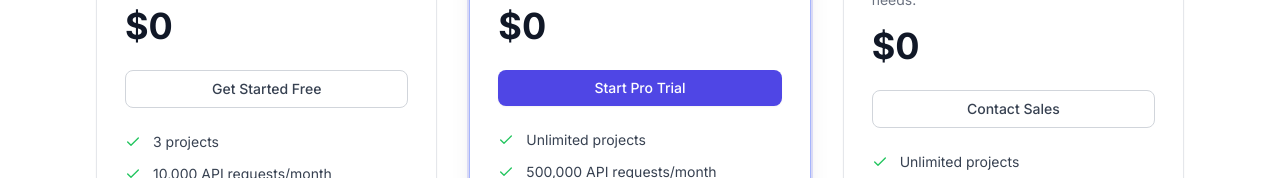
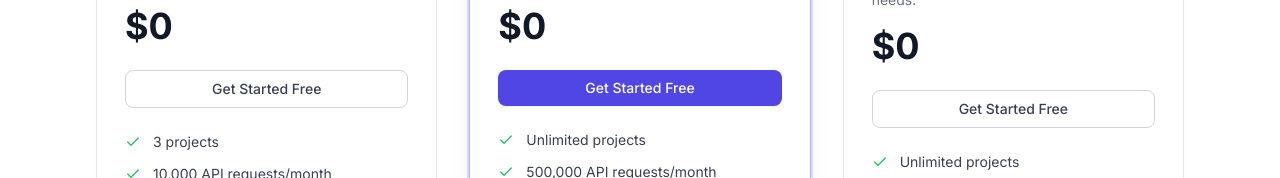
Before and after one commit to samiya829/nexastack-frontend, a Next.js app: page /pricing in a window 1280 px wide. Shown: the part 507-685 px from the top of the page. Built offline with nearby package versions, Linux system fonts and the light colour scheme.

Commit message:
Update Pro and Enterprise CTA to Get Started Free

```diff
--- a/src/app/pricing/page.tsx
+++ b/src/app/pricing/page.tsx
@@ -35,9 +35,9 @@ const plans = [
     name: 'Pro',
     description: 'For professionals and growing teams.',
     price: { monthly: 0, yearly: 0 },
-    cta: 'Start Pro Trial',
+    cta: 'Get Started Free',
     ctaVariant: 'primary' as const,
-    href: '/signup?plan=pro',
+    href: '/signup',
     popular: true,
     features: [
       { text: 'Unlimited projects', included: true },
@@ -54,9 +54,9 @@ const plans = [
     name: 'Enterprise',
     description: 'For large organizations with advanced needs.',
     price: { monthly: 0, yearly: 0 },
-    cta: 'Contact Sales',
+    cta: 'Get Started Free',
     ctaVariant: 'outline' as const,
-    href: '/contact',
+    href: '/signup',
     popular: false,
     features: [
       { text: 'Unlimited projects', included: true },
```
